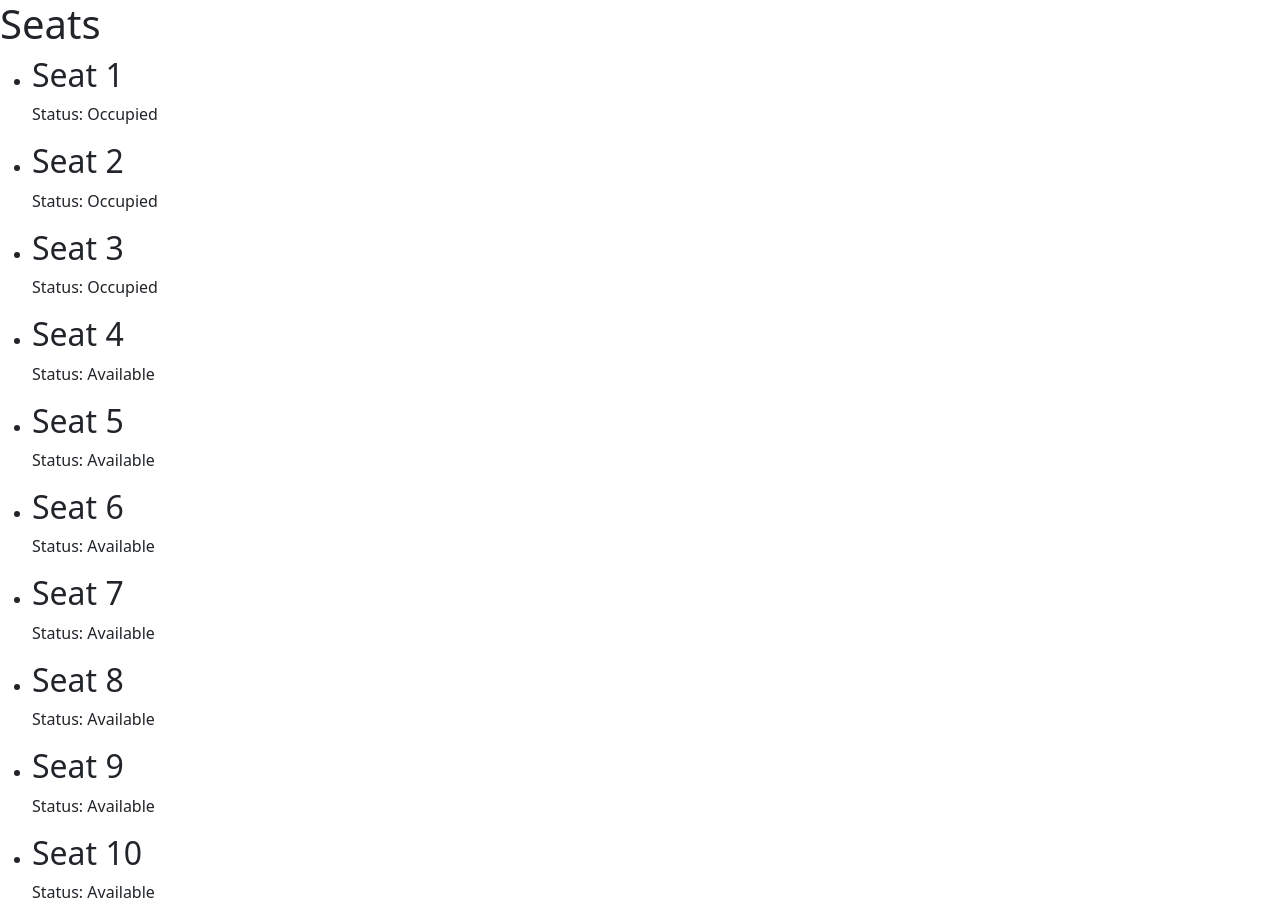
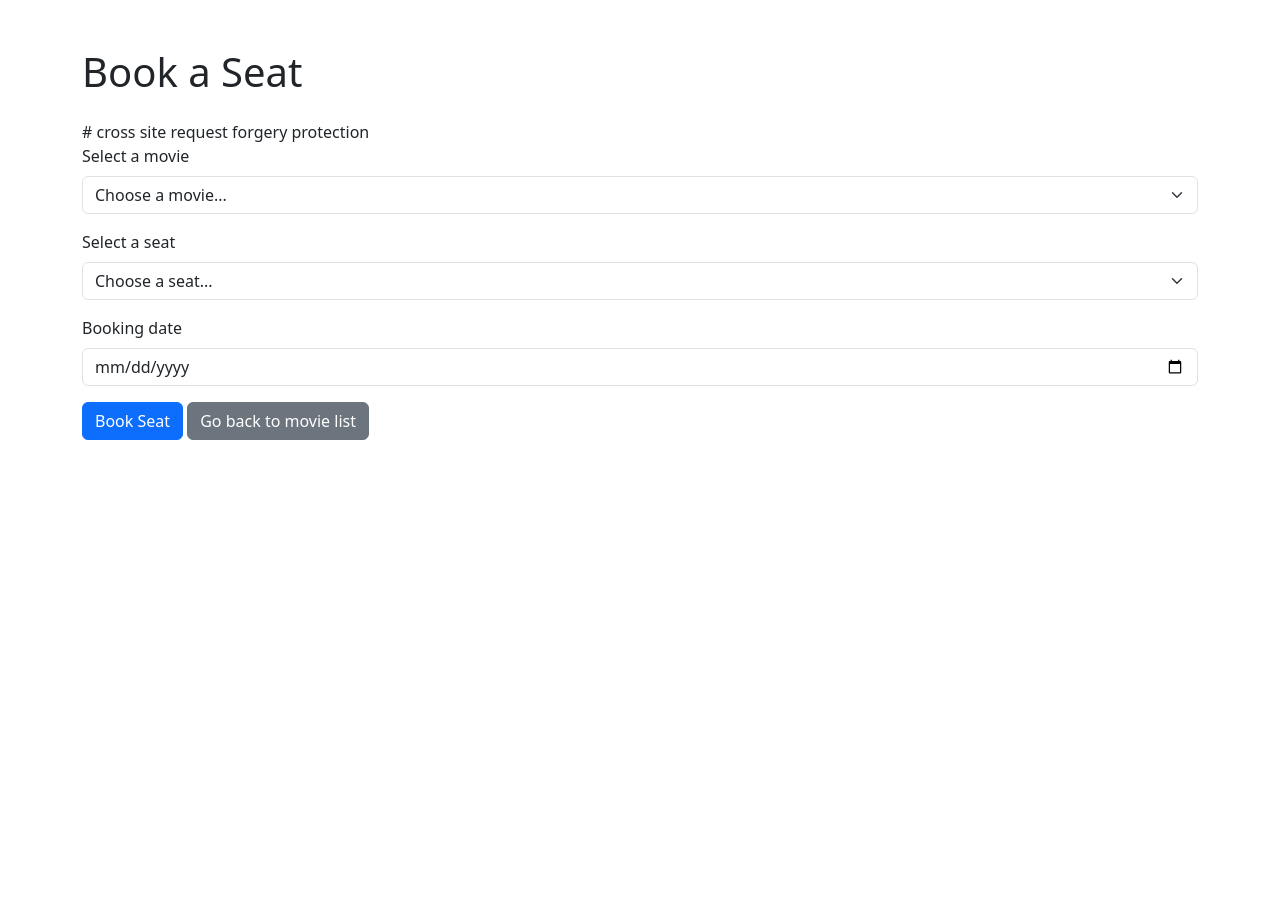
Before and after one commit to s-kaleb/CS4300, a Django app: page /seat_booking/ in a window 1280 px wide. After the commit the page ends 440 px from the top, so only its background shows below. Run offline with Django 5.2, Linux system fonts and the light colour scheme; data comes from the database, SQL or seed files in the repository; both versions use the stored data as it was after the commit.

Commit message:
create page for bookings, and added navigation to all existing pages

```diff
--- a/homework2/movie_theater_booking/bookings/templates/bookings/booking_history.html
+++ b/homework2/movie_theater_booking/bookings/templates/bookings/booking_history.html
@@ -1,8 +1,12 @@
+<!--This is the page where a user can go to view their booking history-->
 {% extends "bookings/base.html" %}
 
 {% block content %}
+	<!-- Navigation back to movie list -->
+	<a href="{% url 'movie_list' %}" class="btn btn-secondary">
+    	Go back to movie list
+	</a>
 	<h1>Booking History</h1>
-
 	{% if bookings %}
 		<ul>
 			{% for booking in bookings %}
--- a/homework2/movie_theater_booking/bookings/templates/bookings/seat_booking.html
+++ b/homework2/movie_theater_booking/bookings/templates/bookings/seat_booking.html
@@ -1,18 +1,75 @@
+<!--This is the page where a user can go to book a seat-->
+
+<!--Created with ChatGPT prompt-->
+
 {% extends "bookings/base.html" %}
 
 {% block content %}
-	<h1>Seats</h1>
 
-	{% if seats %}
-		<ul>
-			{% for seat in seats %}
-				<li>
-					<h2>{{ seat }}</h2>
-					{% if seat.booking_status %}<p>Status: Occupied</p>{% else %}<p>Status: Available</p>{% endif %}
-				</li>
-			{% endfor %}
-		</ul>
-	{% else %}
-		<p>No seats are currently available.</p>
-	{% endif %}
+<div class="container mt-5">
+
+    <h1 class="mb-4">Book a Seat</h1>
+
+    <form method="POST">
+		# cross site request forgery protection
+        {% csrf_token %}
+
+        <!-- Movie -->
+        <div class="mb-3">
+            <label for="movie" class="form-label">Select a movie</label>
+
+            <select name="movie" id="movie" class="form-select">
+                <option value="">Choose a movie...</option>
+
+                {% for movie in movies %}
+                    <option value="{{ movie.id }}">
+                    	{{ movie.title }}
+                    </option>
+                {% endfor %}
+            </select>
+        </div>
+
+        <!-- Seat -->
+        <div class="mb-3">
+            <label for="seat" class="form-label">Select a seat</label>
+
+            <select name="seat" id="seat" class="form-select">
+                <option value="">Choose a seat...</option>
+
+                {% for seat in seats %}
+                    {% if not seat.booking_status %}
+                        <option value="{{ seat.id }}">
+                            Seat {{ seat.seat_number }}
+                        </option>
+                    {% endif %}
+                {% endfor %}
+            </select>
+        </div>
+
+        <!-- Date -->
+        <div class="mb-3">
+            <label for="booking_date" class="form-label">
+                Booking date
+            </label>
+
+            <input
+                type="date"
+                name="booking_date"
+                id="booking_date"
+                class="form-control"
+            >
+        </div>
+		<!-- type = submit to submit the form enteres the views.py loop to save data to db-->
+        <button type="submit" class="btn btn-primary">
+            Book Seat
+        </button>
+		<!-- Navigation back to movie list -->
+		<a href="{% url 'movie_list' %}" class="btn btn-secondary">
+    		Go back to movie list
+		</a>
+
+    </form>
+
+</div>
+
 {% endblock %}
--- a/homework2/movie_theater_booking/bookings/views.py
+++ b/homework2/movie_theater_booking/bookings/views.py
@@ -1,4 +1,4 @@
-from django.shortcuts import render
+from django.shortcuts import render, redirect
 from bookings.models import Movie, Booking, Seat
 
 # Create your views here.
@@ -12,6 +12,45 @@
     movies = Movie.objects.all()
     return render(request, "bookings/movie_list.html", {"movies": movies})
 
+"""def seat_booking(request):
+    seats = Seat.objects.all()
+    movies = Movie.objects.all()
+    return render(request, "bookings/seat_booking.html", {"seats": seats, "movies": movies})
+"""
+
+# GPT seat_booking field with changes to match my needs
 def seat_booking(request):
     seats = Seat.objects.all()
-    return render(request, "bookings/seat_booking.html", {"seats": seats})
+    movies = Movie.objects.all()
+
+    # If the user has created a booking and presses the submit button
+    # we need to update the database with that new entry
+    if request.method == "POST":
+        movie_id = request.POST["movie"]
+        seat_id = request.POST["seat"]
+        booking_date = request.POST["booking_date"]
+
+        movie = Movie.objects.get(id=movie_id)
+        seat = Seat.objects.get(id=seat_id)
+
+        Booking.objects.create(
+            movie=movie,
+            seat=seat,
+            user=request.user,
+            booking_date=booking_date
+        )
+        # Need to update the seat to show as taken
+        seat.booking_status = True
+        seat.save()
+
+        #go to the booking history page to see booking
+        return redirect("booking_history")
+
+    return render(
+        request,
+        "bookings/seat_booking.html",
+        {
+            "seats": seats,
+            "movies": movies,
+        }
+    )
```
Also changed, not shown: homework2/movie_theater_booking/bookings/templates/bookings/movie_list.html (+8 -2 lines), README.md, homework2/movie_theater_booking/db.sqlite3.
